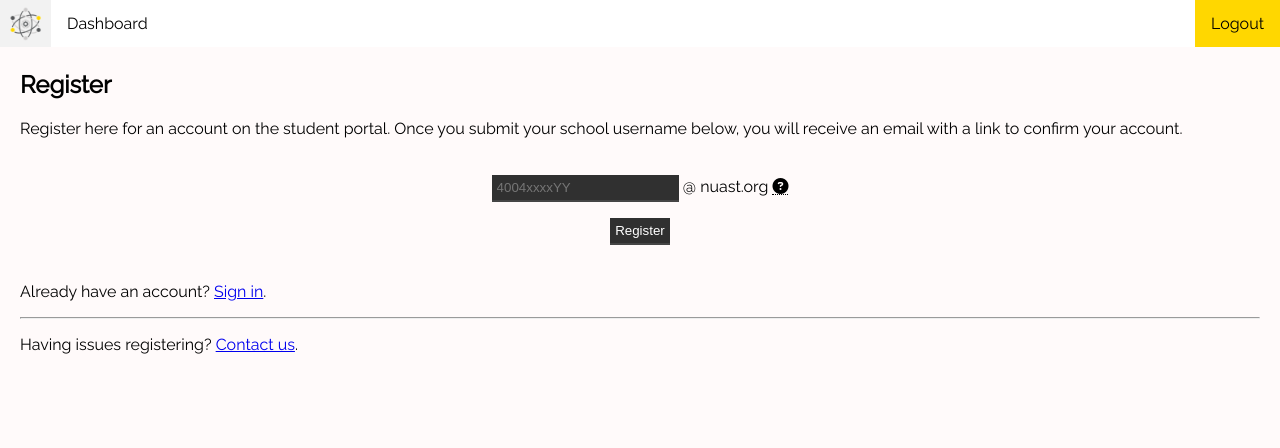
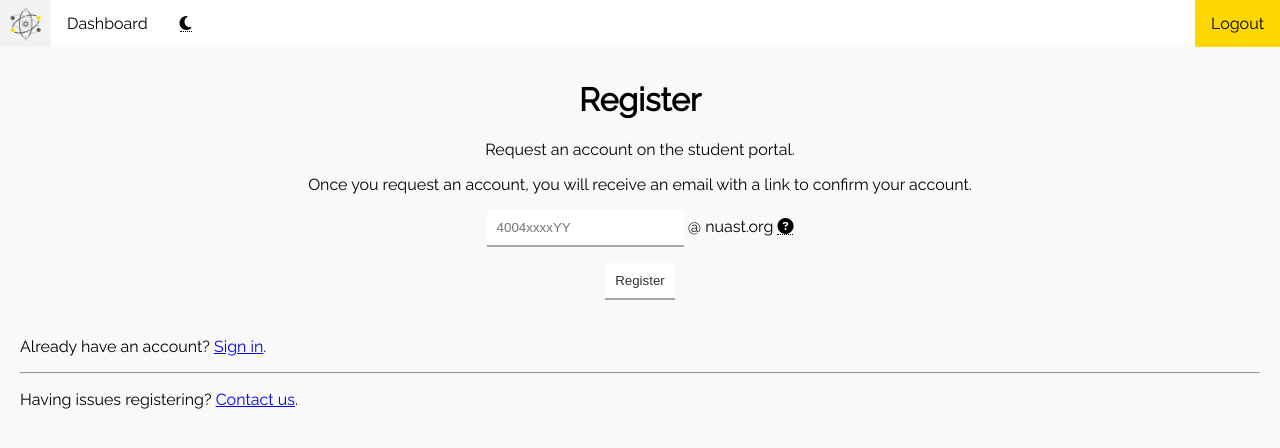
Before and after one commit to JoshuaLeivers/NEA-Web-App, a Flask app: template templates/register.html in a window 1280 px wide. Shown: the top 448 px of the page. Run offline with Flask 2, Linux system fonts and the light colour scheme; the template is opened without the code that fills it: values that come from a table or form of the project are taken from there, others are empty; some libraries are stand-ins or nearby versions.

Commit message:
Update app.py, main.css, default.css, dark.css, light.css, base.html, register.html, register_confirm_code.html, add defaults.py, errors.py, forms.py

```diff
--- a/app.py
+++ b/app.py
@@ -15,98 +15,13 @@
 from socket import inet_aton, inet_ntoa
 from flask_bcrypt import Bcrypt
 import onetimepass
+from forms import *
+from errors import ConfigInvalidValueError, ConfigSectionError, ConfigOptionError
+from defaults import defaults
 import base64
 from wtforms import StringField, PasswordField, SubmitField, BooleanField, HiddenField
 from wtforms.validators import DataRequired, Length, EqualTo, NoneOf, InputRequired
 
-
-class Error(Exception):
-    """Base class for exceptions in this app."""
-
-    def __init__(self, message):
-        self.message = message
-        Exception.__init__(self, message)
-
-    def __repr__(self):
-        return self.message
-
-    __str__ = __repr__
-
-
-class ConfigSectionError(Error):
-    """Exception raised when configparser cannot find a given section.
-
-    Attributes:
-        section -- section which configparser could not find
-    """
-
-    def __init__(self, section):
-        Error.__init__(self, section + " section in config does not exist. Please configure "
-                       + section + ". Resetting to defaults.")
-        self.section = section
-        self.args = (section,)
-
-
-class ConfigOptionError(Error):
-    """Exception raised when configparser cannot find a given option.
-
-    Attributes:
-        option -- option which configparser cannot find
-        section -- section which the option should be in
-    """
-
-    def __init__(self, option, section):
-        Error.__init__(self,
-                       option + " missing from " + section + " section. Please configure " + section + "settings. "
-                                                                                                       "Resetting to "
-                                                                                                       "default.")
-        self.option = option
-        self.section = section
-        self.args = (option, section)
-
-
-class ConfigInvalidValueError(Error):
-    """Exception raised when a config value is invalid.
-
-    Attributes:
-        key -- the config key whose value is invalid
-    """
-
-    def __init__(self, options, section):
-        Error.__init__(self, ", ".join(
-            options) + " invalid for the " + section + " section of the config.ini. Reconfigure to continue operating the web app.")
-        self.options = options
-        self.section = section
-        self.args = (options, section)
-
-
-defaults = {
-    "Database": {
-        "Domain": "127.0.0.1",
-        "Port": "3306",
-        "Username": "root",
-        "Password": "",
-        "Database": "portal"
-    },
-    "Email": {
-        "Domain": "127.0.0.1",
-        "Port": "587",
-        "Username": "",
-        "Password": "",
-        "TLS": "True",
-        "SSL": "False",
-        "Default Sender": "joshua@leivers.dev",
-        "Accounts Sender": "joshua@leivers.dev"
-    },
-    "Limits": {
-        "User Requests": 5,
-        "IP Requests": 20,
-        "User Sessions": 7,
-        "IP Sessions": 30,
-        "Exempt Users": "",
-        "Exempt IPs": "77.111.227.3 81.97.245.234"
-    }
-}
 
 config = configparser.ConfigParser()
 config.read("config.ini")
@@ -220,46 +135,13 @@
 if len(options) > 0:
     raise ConfigInvalidValueError(options, "requests")
 
+# TODO: Turn exemptions into dictionaries with key IP and value Reason (e.g. NUAST IP, NUAST; UoN IP, UoN)
+
 
 # Class used to be able to test if when a user is logged out it is because of a ban, and to store the bans for use
 class Bans:
     def __init__(self, bans):
         self.bans = bans
-
-
-# WTForms Templates
-class LoginForm(FlaskForm):
-    username = StringField("Username", validators=[DataRequired()])
-    password = PasswordField("Password", validators=[DataRequired()])
-    token = StringField("Token")
-    submit = SubmitField("Sign In")
-
-
-class RegisterForm(FlaskForm):
-    username = StringField("Username", validators=[InputRequired(), Length(1, 64, message="Username must be between "
-                                                                                          "1-64 characters in "
-                                                                                          "length.")])
-    submit = SubmitField("Register")
-
-
-class RegisterConfirmForm(FlaskForm):
-    req_id = HiddenField("Request", validators=[DataRequired(), Length(64, 64)])
-    password = PasswordField("Password", validators=[DataRequired(), Length(10, 72, message="Passwords must be "
-                                                                                            "between 10 and 72 "
-                                                                                            "characters long.")])
-    password_confirm = PasswordField("Confirm Password", validators=[DataRequired(), EqualTo("password")])
-    tfa = BooleanField("Setup Two Factor Authentication?", default=True)
-    submit = SubmitField("Confirm")
-
-
-class RegisterConfirmCodeForm(FlaskForm):
-    req_id = StringField("Code", validators=[DataRequired(), Length(64, 64)])
-    submit = SubmitField("Confirm")
-
-
-class RegisterTFAForm(FlaskForm):
-    token = StringField("Token", validators=[DataRequired(), Length(6, 6)])
-    submit = SubmitField("Verify")
 
 
 app = Flask(__name__)
@@ -318,7 +200,6 @@
             return render_template("dashboard_staff.html")
 
 
-@app.route("/signin", methods=["GET"])
 @app.route("/login", methods=["GET", "POST"])
 def login():
     origin = get_redirect("login")
@@ -397,26 +278,24 @@
 
                         msg = Message("Confirm Student Portal Account", recipients=[username + "@gmail.com"],
                                       # TODO: Change to nuast.org when complete
-                                      sender=("Student Portal", "joshua@leivers.dev"))
-                        msg.html = "<h2>Confirm your student portal account</h2>" + \
-                                   "<p>Never share this email or the links it contains! Anybody with your " + \
-                                   "confirmation link can create and access an account in your name!</p>" + \
-                                   "<p>You recently requested an account for the NUAST student portal. " + \
-                                   "To confirm your account, click <a href='" + url + "'>here</a>.</p>" + \
-                                   "<p>Can't click the link? Copy and paste the following URL into your browser:</p>" + \
-                                   "<p><a href='" + url + "'>" + url + "</a></p>" + \
-                                   "<p>Didn't request this? Don't worry. You can just ignore this email, or use the " + \
-                                   "link yourself anyway. Nobody will be able to access your account unless they " + \
-                                   "themselves use this link, so make sure to keep it private!</p>" + \
-                                   "<h4>Who requested this?</h4>" + \
-                                   "<p><b>IP</b>: " + request.remote_addr + str((request.remote_addr in
-                                                                                 limits["exemptions"][
-                                                                                     "ips"]) and "NUAST") \
-                                   + "</p>" + \
-                                   "<p><b>Browser</b>: " + request.user_agent.browser + " " + \
-                                   request.user_agent.version + \
-                                   "</p>" + \
-                                   "<p><b>Operating System</b>: " + request.user_agent.platform + "</p>"
+                                      sender=("Student Portal", email["senders"]["accounts"]))
+                        msg.html = f"""<h1>Confirm your student portal account</h1>
+                        <p>Never share or forward this email or the links it contains!
+                        Anybody with your confirmation link or code can create and access an account in your name!</p>
+                        <p>You recently requested an account for the NUAST student portal.
+                        To confirm your account, click <a href="{url}">here</a>.</p>
+                        <p>Can't use the link? Copy the following code into the box on
+                        <a href="{url_for("register_confirm_code")}">{url_for("register_confirm_code")}</a>:</p>
+                        <p>{req_id}</p>
+                        <p>Didn't request this? Don't worry. You can just ignore this email, or use the link yourself
+                        anyway. Nobody can access your account without the links or code in this email,
+                        or your password once you have created your account.</p>
+                        <h3>Who requested this?</h3>
+                        <p><b>IP</b>: {request.remote_addr}
+                        {(request.remote_addr in limits["exemptions"]["ips"]) and "<b>(NUAST)</b>"}</p>
+                        <p><b>Browser</b>: {request.user_agent.browser} {request.user_agent.version}</p>
+                        <p><b>Operating System</b>: {request.user_agent.platform}""" # TODO: Get test for exemption to work correctly
+
                         mail.send(msg)
 
                         cursor.execute("INSERT INTO `requests` (`req_id`, `req_username`, `req_time`, `req_useragent`, "
@@ -441,33 +320,40 @@
         return banned(logout)
     else:
         form = RegisterConfirmForm()
-        if form.validate_on_submit():
-            cursor.execute("CALL BANS_REMOVEOLD(); CALL ETC_REMOVEBANNED(); CALL REQUESTS_REMOVEOLD();", multi=True)
+        if request.method == "POST":
+            if form.validate_on_submit():
+                cursor.execute("CALL BANS_REMOVEOLD(); CALL ETC_REMOVEBANNED(); CALL REQUESTS_REMOVEOLD();", multi=True)
 
-            cursor.execute("SELECT `req_username`, `req_time` FROM `requests` WHERE `req_id` = %s", (form.req_id.data,))
-            data = cursor.fetchone()
-            if not data:
-                flash("Account creation request expired or invalid.")
-                return redirect("register", 303)
+                cursor.execute("SELECT `req_username`, `req_time` FROM `requests` WHERE `req_id` = %s", (form.req_id.data,))
+                data = cursor.fetchone()
+                if not data:
+                    flash("Account creation request expired or invalid.")
+                    return redirect("register", 303)
+                else:
+                    username = data[0]
+                    cursor.execute("SELECT TRUE FROM `users` WHERE `username` = %s", (username,))
+                    if cursor.fetchone():
+                        flash("The account '" + username + "' already exists.")
+                        return redirect(url_for("login") + "?username=" + username, 303)
+                    else:
+                        password = form.password.data
+                        invalid = check_password_invalid(password)
+                        if invalid:
+                            flash(invalid)
+                            expires = data[1] + timedelta(minutes=30)
+                            return render_template("register_confirm.html", title="Confirm Registration", username=username,
+                                                   expires=expires, form=form), 422
+                        else:
+                            cursor.execute("INSERT INTO `users` (`username`, `password`) VALUES (%s, %s)",
+                                           (username, bcrypt.generate_password_hash(password)))
+                            return start_session(username, "register_confirm",
+                                                 (form.tfa.data and url_for("settings_tfa") or url_for("dashboard")))
             else:
-                username = data[0]
-                cursor.execute("SELECT TRUE FROM `users` WHERE `username` = %s", (username,))
-                if cursor.fetchone():
-                    flash("The account '" + username + "' already exists.")
-                    return redirect(url_for("login") + "?username=" + username, 303)
-                else:
-                    password = form.password.data
-                    invalid = check_password_invalid(password)
-                    if invalid:
-                        flash(invalid)
-                        expires = data[1] + timedelta(minutes=30)
-                        return render_template("register_confirm.html", title="Confirm Registration", username=username,
-                                               expires=expires, form=form), 422
-                    else:
-                        cursor.execute("INSERT INTO `users` (`username`, `password`) VALUES (%s, %s)",
-                                       (username, bcrypt.generate_password_hash(password)))
-                        return start_session(username, "register_confirm",
-                                             (form.tfa.data and url_for("settings_tfa") or url_for("dashboard")))
+                if form.req_id.errors is None:
+                    cursor.execute("SELECT `req_username`, `req_time` FROM `requests` WHERE `req_id` = %s", (form.req_id.data,))
+                    data = cursor.fetchone()
+                    if data is not None:
+                        return render_template("register_confirm.html", title="Confirm Registration", form=form, username=data[0], expires=data[1]+timedelta(minutes=30))
         elif request.method == "GET":
             if request.args.get("id") is not None:
                 cursor.execute("CALL BANS_REMOVEOLD(); CALL ETC_REMOVEBANNED(); CALL REQUESTS_REMOVEOLD();", multi=True)
@@ -517,6 +403,19 @@
     resp = make_response(redirect("login", 303))
     resp.delete_cookie("sessionID")
     resp.headers.set("Referer", request.referrer)
+    return resp
+
+
+@app.route("/darkmode")
+def darkmode():
+    resp = make_response(redirect(get_redirect("darkmode"), 303))
+    if not request.cookies.get("colours"):
+        resp.set_cookie("colours", "dark")
+    elif request.cookies.get("colours") == "dark":
+        resp.set_cookie("colours", "light")
+    else:
+        resp.set_cookie("colours", "dark")
+
     return resp
 
 
--- /dev/null
+++ b/forms.py
@@ -0,0 +1,37 @@
+from flask_wtf import FlaskForm
+from wtforms import SubmitField, StringField, PasswordField, HiddenField, BooleanField
+from wtforms.validators import DataRequired, Length, EqualTo, InputRequired
+
+
+class LoginForm(FlaskForm):
+    username = StringField("Username", validators=[DataRequired()])
+    password = PasswordField("Password", validators=[DataRequired()])
+    token = StringField("Token")
+    submit = SubmitField("Sign In")
+
+
+class RegisterForm(FlaskForm):
+    username = StringField("Username", validators=[InputRequired(), Length(1, 64, message="Username must be between "
+                                                                                          "1-64 characters in "
+                                                                                          "length.")])
+    submit = SubmitField("Register")
+
+
+class RegisterConfirmForm(FlaskForm):
+    req_id = HiddenField("Request", validators=[DataRequired(), Length(64, 64, "Account request IDs must be 64 characters long.")])
+    password = PasswordField("Password", validators=[DataRequired(), Length(10, 72, message="Passwords must be "
+                                                                                            "between 10 and 72 "
+                                                                                            "characters long.")])
+    password_confirm = PasswordField("Confirm Password", validators=[DataRequired(), EqualTo("password", "Password and confirm password fields must be the same.")])
+    tfa = BooleanField("Setup Two Factor Authentication?", default=True)
+    submit = SubmitField("Confirm")
+
+
+class RegisterConfirmCodeForm(FlaskForm):
+    req_id = StringField("Code", validators=[DataRequired(), Length(64, 64)])
+    submit = SubmitField("Confirm")
+
+
+class RegisterTFAForm(FlaskForm):
+    token = StringField("Token", validators=[DataRequired(), Length(6, 6)])
+    submit = SubmitField("Verify")
--- a/static/default.css
+++ b/static/default.css
@@ -17,6 +17,26 @@
         background-color: #454545;
     }
 
+
+    form input[type=text] {
+        border-bottom: 2px solid #454545;
+        background-color: #303030;
+        color: white;
+    }
+
+    form input[type=password] {
+        border-bottom: 2px solid #454545;
+        background-color: #303030;
+        color: white;
+    }
+
+    form input[type=submit] {
+        border-bottom: 2px solid #454545;
+        background-color: #303030;
+        color: white;
+    }
+
+
     body {
         background-color: #252525;
         color: white;
@@ -25,4 +45,18 @@
     a {
         color: deepskyblue;
     }
+
+    .tooltip .tooltiptext {
+        background-color: #303030;
+        color: whitesmoke;
+    }
+
+    .tooltip .tooltiptext::after {
+        border-color: #303030 transparent transparent transparent;
+    }
+
+    i.tooltip .tooltiptext {
+        background-color: #404040;
+        color: white;
+    }
 }
--- a/static/light.css
+++ b/static/light.css
@@ -10,6 +10,41 @@
     background-color: #f2f2f2;
 }
 
+
 body {
-    background-color: snow;
+    background-color: #f9f9f9;
 }
+
+
+.tooltip .tooltiptext {
+    background-color: white;
+    color: #303030;
+}
+
+.tooltip .tooltiptext::after {
+    border-color: white transparent transparent transparent;
+}
+
+i.tooltip .tooltiptext {
+    background-color: white;
+    color: #303030;
+}
+
+
+form input[type=text] {
+    border-bottom: 2px solid darkgray;
+    background-color: white;
+    color: #303030;
+}
+
+form input[type=password] {
+    border-bottom: 2px solid darkgray;
+    background-color: white;
+    color: #303030;
+}
+
+form input[type=submit] {
+    border-bottom: 2px solid darkgray;
+    background-color: white;
+    color: #303030;
+}
--- a/static/main.css
+++ b/static/main.css
@@ -21,29 +21,20 @@
 
 form input[type=text] {
     border: none;
-    padding: 5px;
+    padding: 10px;
     font-family: sans-serif;
-    border-bottom: 2px solid #454545;
-    background-color: #303030;
-    color: white;
 }
 
 form input[type=password] {
     border: none;
-    padding: 5px;
+    padding: 10px;
     font-family: sans-serif;
-    border-bottom: 2px solid #454545;
-    background-color: #303030;
-    color: white;
 }
 
 form input[type=submit] {
     border: none;
-    padding: 5px;
+    padding: 10px;
     font-family: sans-serif;
-    border-bottom: 2px solid #454545;
-    background-color: #303030;
-    color: white;
 }
 
 
@@ -56,14 +47,25 @@
 .tooltip .tooltiptext {
     visibility: hidden;
     width: 120px;
-    background-color: #404040;
-    color: white;
+    bottom: 100%;
+    left: 50%;
+    margin-left: -60px; /* Half of width left */
     text-align: center;
     padding: 5px 0;
     border-radius: 6px;
 
     position: absolute;
     z-index: 1;
+} /* Add tooltip for below item */
+
+.tooltip .tooltiptext::after {
+    content: " ";
+    position: absolute;
+    top: 100%;
+    left: 50%;
+    margin-left: -5px;
+    border-width: 5px;
+    border-style: solid;
 }
 
 .tooltip:hover .tooltiptext {
@@ -78,8 +80,6 @@
 i.tooltip .tooltiptext {
     visibility: hidden;
     width: 120px;
-    background-color: #404040;
-    color: white;
     text-align: center;
     padding: 5px 0;
     border-radius: 6px;
@@ -113,6 +113,7 @@
     padding: 14px 16px;
     text-align: center;
     text-decoration: none;
+    font-family: 'Raleway', sans-serif;
 }
 
 .navbar li.login {
--- a/templates/base.html
+++ b/templates/base.html
@@ -25,7 +25,6 @@
     {% elif request.cookies.get("colours") == "light" %}
         <link rel="stylesheet"  type="text/css" href="{{ url_for('static', filename='light.css') }}">
     {% else %}
-        {{ request.cookies.delete_cookie("colours") }}
         <link rel="stylesheet" type="text/css" href="{{ url_for('static', filename='default.css') }}">
     {% endif %}
 
@@ -36,17 +35,15 @@
 <body>
 <div class="navbar">
     <ul>
-        <li><a href="https://nuast.org.uk/"><img src="{{ url_for('static', filename='nuast-molecule-small.png') }}" class="logo"></a></li>
+        <li><a href="https://nuast.org.uk/"><img src="{{ url_for('static', filename='nuast-molecule-small.png') }}" class="logo" alt="NUAST"></a></li>
 
         <li><a href="{{ url_for('dashboard') }}" class="{{ request.path == '/dashboard' and 'active' }}">Dashboard</a></li>
 
         {% block navbar %}{% endblock %}
 
-        {% if request.cookies.get("colours") %}
-        <li></li>
-        {% else %}
-        <li></li>
-        {% endif %}
+        <li><a href="{{ url_for('darkmode') }}"><i class="fas fa-moon tooltip">
+            <span class="tooltiptext">Dark Mode</span>
+        </i></a></li>
 
         {% if request.path == "/login" %}
             <li class="login"><a href="{{ url_for('register') }}">Register</a></li>
--- a/templates/register.html
+++ b/templates/register.html
@@ -2,28 +2,25 @@
 
 {% block content %}
 
-    <h2>Register</h2>
-
-    <p>Register here for an account on the student portal. Once you submit your school username below, you will receive
-        an email with a link to confirm your account.</p>
+    <form action="{{ url_for('register') }}" method="post">
+        <h1>Register</h1>
+        <p>Request an account on the student portal.</p>
+        <p>Once you request an account, you will receive an email with a link to confirm your account.</p>
 
         {% with messages = get_flashed_messages() %}
             {% if messages %}
-            <ul class=flashes>
                 {% for message in messages %}
-                <li>{{ message }}</li>
+                    <p class="error">{{ message }}</p>
                 {% endfor %}
-            </ul>
             {% endif %}
         {% endwith %}
 
-    <form action="{{ url_for('register') }}" method="post">
         {{ form.csrf_token }}
 
         <p>
             {{ form.username(placeholder="4004xxxxYY") }} @ nuast.org
             <i class="fas fa-question-circle tooltip">
-                <span class="tooltiptext">This is the same username for school computers and email!</span>
+                <span class="tooltiptext">This is the same username you use for your school email.</span>
             </i>
         </p>
 
```
Also changed, not shown: defaults.py (added, +27 -0 lines), errors.py (added, +58 -0 lines), static/dark.css (+35 -1 lines), templates/register_confirm_code.html (+9 -13 lines). Lines whose indentation alone changed are shown as unchanged.
